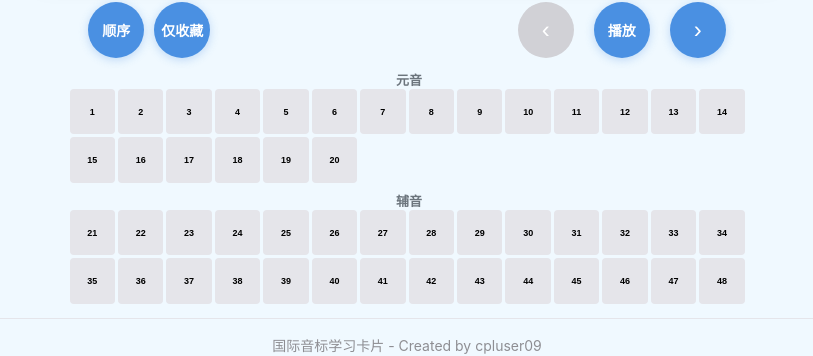
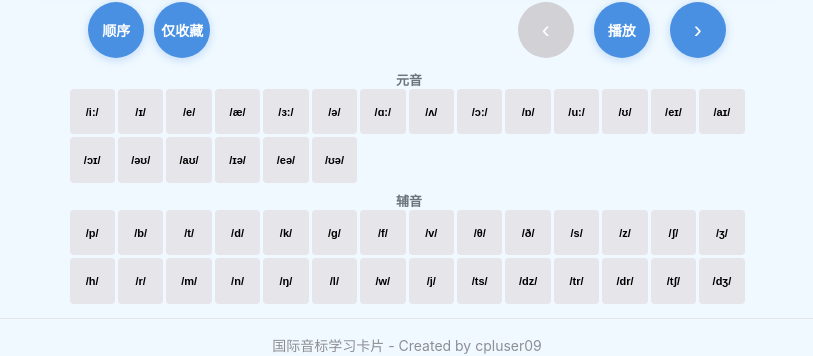
Before and after one commit to cpluser09/ipa-cards-web, a website: page index.html in a window 1280 px wide. Shown: the part 433-789 px from the top of the page, without its empty margins (233-1046 px from the left). Drawn offline with Linux system fonts and the light colour scheme.

Commit message:
调整元音和辅音按钮的文本内容，优化按钮显示样式

```diff
--- a/app.js
+++ b/app.js
@@ -157,10 +157,10 @@ function renderIndexButtons() {
   indexSectionConsonants.innerHTML = '';
 
   // 渲染元音按钮
-  ipaData.vowels.forEach((_, index) => {
+  ipaData.vowels.forEach((item, index) => {
     const btn = document.createElement('button');
     btn.className = 'index-btn';
-    btn.textContent = index + 1;
+    btn.textContent = item.symbol;
     btn.dataset.globalIndex = index;
     btn.addEventListener('click', () => {
       goToIndex(index);
@@ -169,10 +169,10 @@ function renderIndexButtons() {
   });
 
   // 渲染辅音按钮
-  ipaData.consonants.forEach((_, index) => {
+  ipaData.consonants.forEach((item, index) => {
     const btn = document.createElement('button');
     btn.className = 'index-btn';
-    btn.textContent = ipaData.vowels.length + index + 1;
+    btn.textContent = item.symbol;
     btn.dataset.globalIndex = ipaData.vowels.length + index;
     btn.addEventListener('click', () => {
       goToIndex(ipaData.vowels.length + index);
--- a/index.html
+++ b/index.html
@@ -282,7 +282,7 @@
             background-color: #e5e5ea;
             color: #000000;
             border: none;
-            font-size: 9px; /* 进一步减小字体 */
+            font-size: 11px;
             font-weight: 600;
             cursor: pointer;
             transition: background-color 0.3s, transform 0.2s;
```
